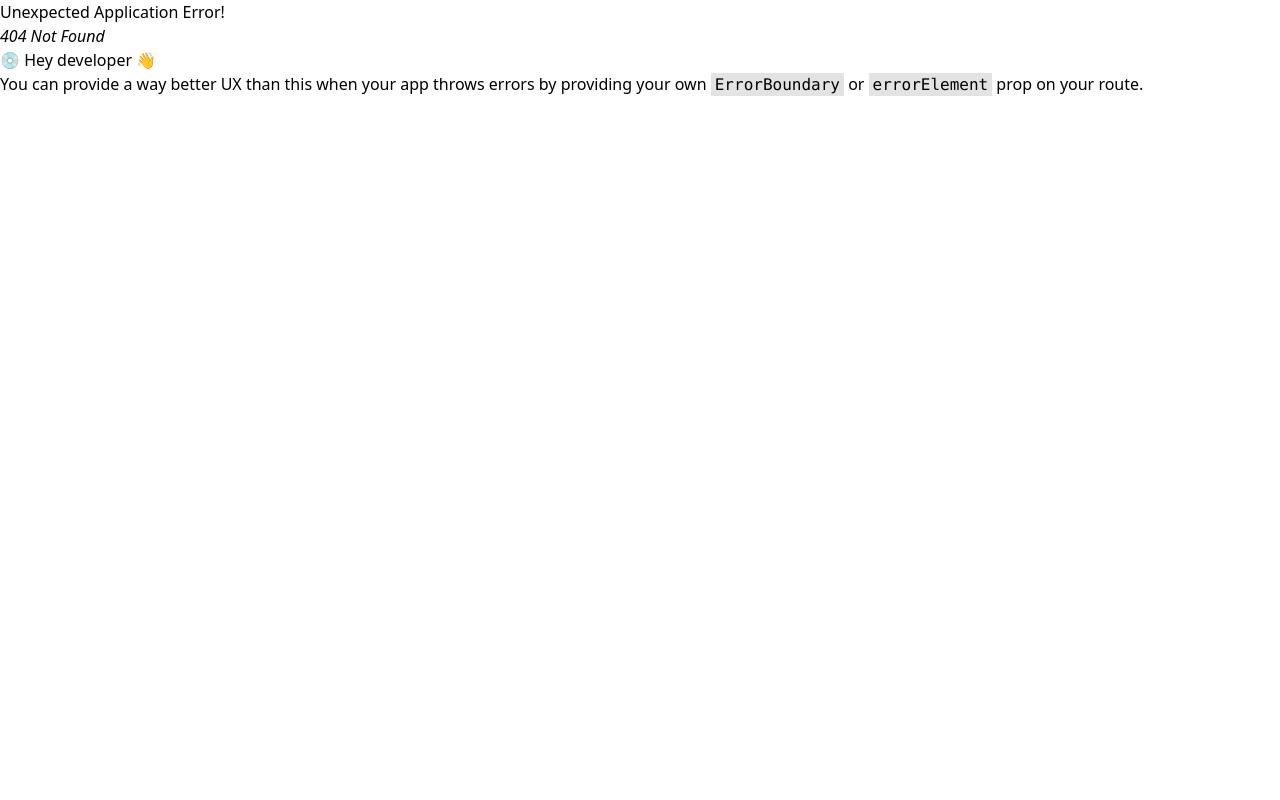
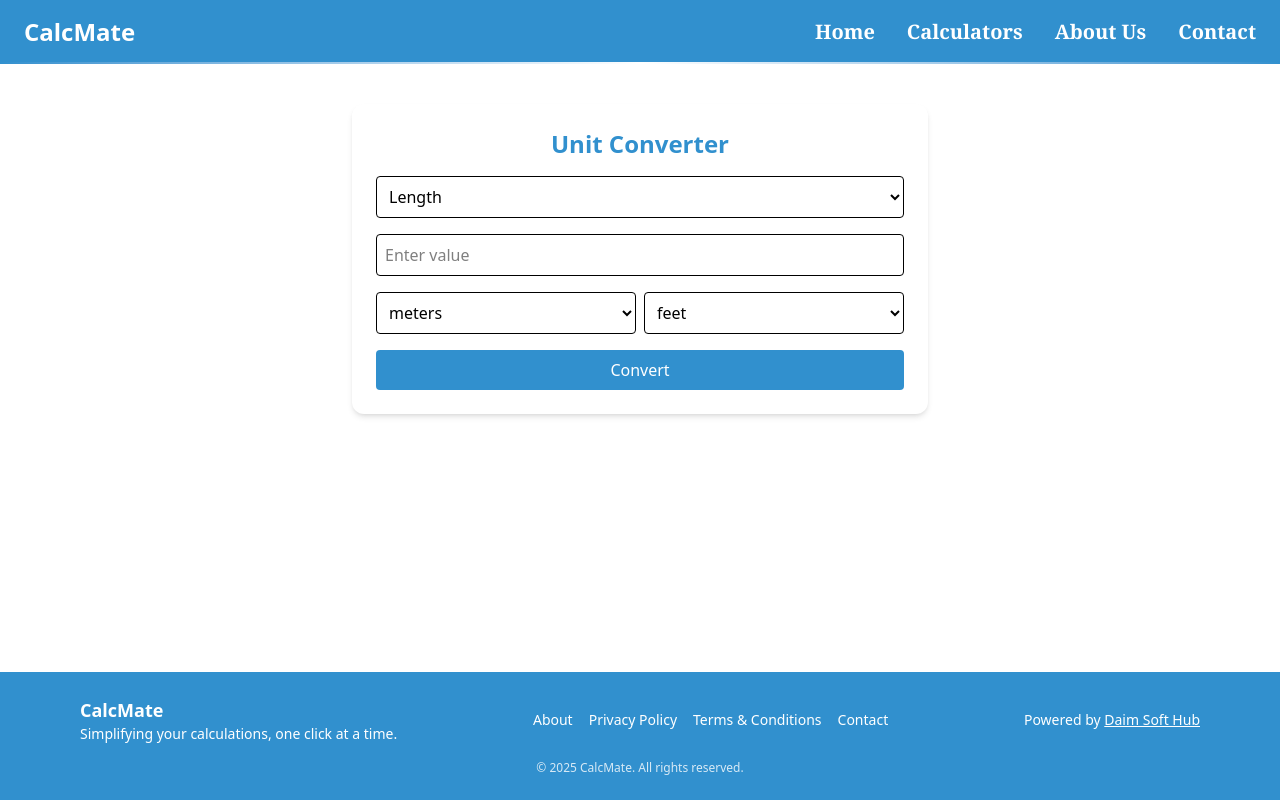
Before and after one commit to Saadbkhalid666/CalcMate, a React (Vite) app in the folder frontend/: page /unit-converter in a window 1280 px wide. Before the commit this address had no page. Built offline with nearby package versions, Linux system fonts and the light colour scheme.

Commit message:
Unit Converter

```diff
--- /dev/null
+++ b/frontend/src/pages/CalculatorPages/UnitConverter.jsx
@@ -0,0 +1,134 @@
+import { useState } from "react";
+
+const units = {
+  length: {
+    meters: 1,
+    kilometers: 0.001,
+    feet: 3.28084,
+    miles: 0.000621371,
+  },
+  weight: {
+    grams: 1,
+    kilograms: 0.001,
+    pounds: 0.00220462,
+    ounces: 0.035274,
+  },
+  temperature: "special",
+};
+
+export const UnitConverter = () => {
+  const [category, setCategory] = useState("length");
+  const [fromUnit, setFromUnit] = useState("meters");
+  const [toUnit, setToUnit] = useState("feet");
+  const [inputValue, setInputValue] = useState("");
+  const [result, setResult] = useState("");
+
+  const convert = () => {
+    if (category === "temperature") {
+      convertTemperature();
+      return;
+    }
+
+    const value = parseFloat(inputValue);
+    if (isNaN(value)) return setResult("Please enter a valid number");
+
+    const base = value / units[category][fromUnit];
+    const converted = base * units[category][toUnit];
+    setResult(`${converted.toFixed(4)} ${toUnit}`);
+  };
+
+  const convertTemperature = () => {
+    const value = parseFloat(inputValue);
+    if (isNaN(value)) return setResult("Invalid number");
+
+    let converted;
+
+    if (fromUnit === toUnit) {
+      converted = value;
+    } else if (fromUnit === "celsius") {
+      converted = toUnit === "fahrenheit" ? value * 9/5 + 32 : value + 273.15;
+    } else if (fromUnit === "fahrenheit") {
+      converted = toUnit === "celsius" ? (value - 32) * 5/9 : (value - 32) * 5/9 + 273.15;
+    } else if (fromUnit === "kelvin") {
+      converted = toUnit === "celsius" ? value - 273.15 : (value - 273.15) * 9/5 + 32;
+    }
+
+    setResult(`${converted.toFixed(2)} ${toUnit}`);
+  };
+
+  const renderUnitOptions = () => {
+    if (category === "temperature") {
+      return ["celsius", "fahrenheit", "kelvin"];
+    } else {
+      return Object.keys(units[category]);
+    }
+  };
+
+  return (
+    <div className="p-6 max-w-xl mx-auto mt-10 bg-white rounded-xl shadow-md">
+      <h1 className="text-2xl font-bold text-center text-[#3190ce] mb-4">Unit Converter</h1>
+
+      <div className="grid gap-4">
+        <select
+          value={category}
+          onChange={(e) => {
+            setCategory(e.target.value);
+            const options = e.target.value === "temperature"
+              ? ["celsius", "fahrenheit", "kelvin"]
+              : Object.keys(units[e.target.value]);
+            setFromUnit(options[0]);
+            setToUnit(options[1] || options[0]);
+          }}
+          className="border p-2 rounded"
+        >
+          <option value="length">Length</option>
+          <option value="weight">Weight</option>
+          <option value="temperature">Temperature</option>
+        </select>
+
+        <input
+          type="number"
+          value={inputValue}
+          onChange={(e) => setInputValue(e.target.value)}
+          placeholder="Enter value"
+          className="border p-2 rounded"
+        />
+
+        <div className="flex gap-2">
+          <select
+            value={fromUnit}
+            onChange={(e) => setFromUnit(e.target.value)}
+            className="flex-1 border p-2 rounded"
+          >
+            {renderUnitOptions().map((unit) => (
+              <option key={unit} value={unit}>{unit}</option>
+            ))}
+          </select>
+
+          <select
+            value={toUnit}
+            onChange={(e) => setToUnit(e.target.value)}
+            className="flex-1 border p-2 rounded"
+          >
+            {renderUnitOptions().map((unit) => (
+              <option key={unit} value={unit}>{unit}</option>
+            ))}
+          </select>
+        </div>
+
+        <button
+          onClick={convert}
+          className="bg-[#3190ce] hover:bg-[#287cb5] text-white px-4 py-2 rounded"
+        >
+          Convert
+        </button>
+
+        {result && (
+          <div className="text-center text-lg text-green-600 font-semibold">
+            {result}
+          </div>
+        )}
+      </div>
+    </div>
+  );
+};
--- a/frontend/src/routes/router.jsx
+++ b/frontend/src/routes/router.jsx
@@ -14,6 +14,7 @@ import { ScientificCalculator } from "../pages/CalculatorPages/ScientificCalcula
 import { CurrencyConverter } from "../pages/CalculatorPages/CurrencyConverter";
 import { TimeDurationCalculator } from "../pages/CalculatorPages/TimeDurationCalculator";
 import { TaxCalculator } from "../pages/CalculatorPages/TaxCalculator";
+import { UnitConverter } from "../pages/CalculatorPages/UnitConverter";
 
 export const router  =  createBrowserRouter([
     {path:"/",element:<Layout   />, children:[
@@ -29,6 +30,7 @@ export const router  =  createBrowserRouter([
         {path:'/currency-converter',element:<CurrencyConverter  />},
         {path:'/time-duration-calculator',element:<TimeDurationCalculator  />},
         {path:'/tax-calculator',element:<TaxCalculator  />},
+        {path:'/unit-converter',element:<UnitConverter  />},
 
     ]}
 ])
```
